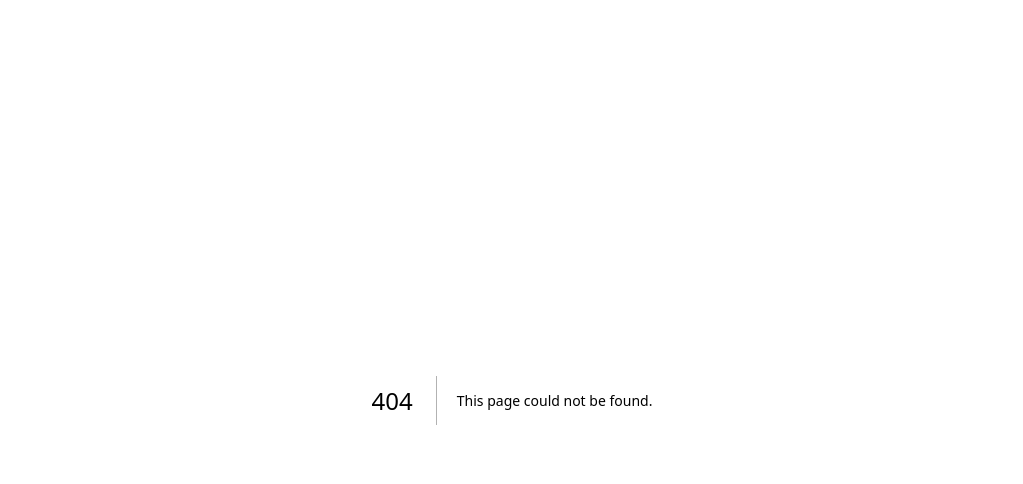
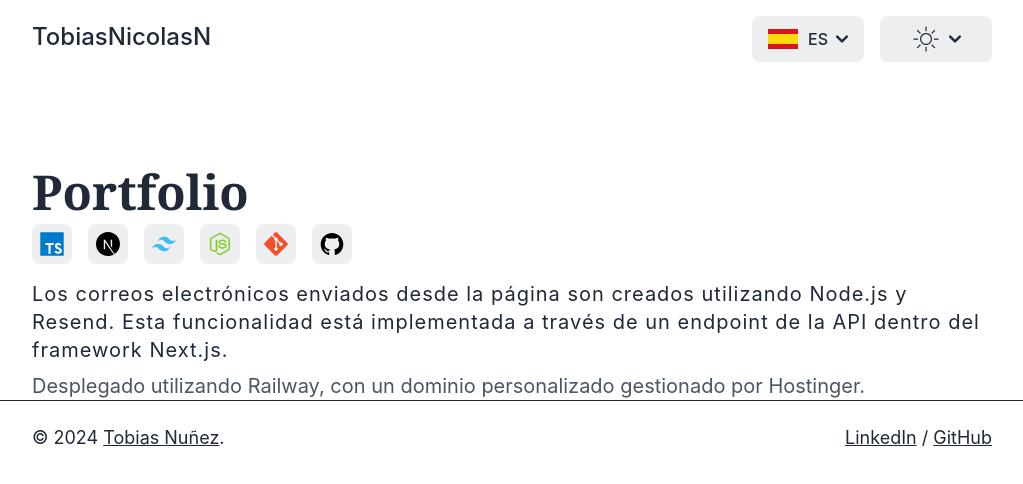
Before and after one commit to tobiasNicolasN/tobiasNPortfolio, a Next.js app: page /portfolio in a window 1280 px wide. Before the commit this address had no page. Shown: the top 484 px of the page, without its empty margins (128-1151 px from the left). Built offline with nearby package versions, Linux system fonts and the light colour scheme; what tailwindcss-animated would draw is missing.

Commit message:
portfolioPage started

```diff
--- /dev/null
+++ b/app/portfolio/page.tsx
@@ -0,0 +1,68 @@
+'use client';
+
+import { useLang } from '@/context/LanguageContext';
+import Footer from '@/src/Footer';
+import NavBar from '@/src/NavBar';
+import { projects } from '@/src/projectsArrays';
+
+export default function Portfolio() {
+  const { language } = useLang();
+  const lang = language === 'spanish';
+
+  return (
+    <div>
+      <div className="w-full flex flex-col items-center mt-20 md:mt-36 lg:mt-40">
+        <NavBar />
+        <main className="flex w-11/12 md:w-10/12 lg:w-10/12 xl:w-9/12 2xl:w-7/12 flex-col justify-center font-sans">
+          <div className="animate-fade-right animate-once animate-duration-[400ms] animate-delay-100 animate-ease-in"></div>
+          <h1 className="text-2xl md:text-3xl lg:text-4xl xl:text-5xl mt-2 font-semibold font-mono text-gray-800 dark:text-gray-200 animate-fade-right animate-once animate-duration-[400ms] animate-delay-100 animate-ease-in">
+            Portfolio
+          </h1>
+          <div className="flex gap-4 mt-2">
+            {projects[0].svg.map((svg, index) => (
+              <div
+                key={index}
+                className="bg-button-light dark:bg-button p-2 rounded-lg"
+              >
+                <div className="w-6 h-6">{svg}</div>
+              </div>
+            ))}
+          </div>
+          <h1 className="text-sm md:text-base lg:text-lg xl:text-xl tracking-wider mt-4 text-gray-800 dark:text-gray-200 animate-fade-right animate-once animate-duration-[400ms] animate-delay-100 animate-ease-in ">
+            {lang
+              ? 'Los correos electrónicos enviados desde la página son creados utilizando Node.js y Resend. Esta funcionalidad está implementada a través de un endpoint de la API dentro del framework Next.js.'
+              : 'Emails sent from the page are created using Node.js and Resend. This functionality is implemented through an API endpoint within the Next.js framework .'}
+          </h1>
+          <h1 className="text-sm md:text-base lg:text-lg xl:text-xl tracking-tracking-wider mt-2 text-gray-600 dark:text-gray-300 animate-fade-right animate-once animate-duration-[400ms] animate-delay-100 animate-ease-in">
+            {lang ? (
+              <>
+                Desplegado utilizando{' '}
+                <a target="_blank" href="https://railway.app">
+                  Railway
+                </a>
+                , con un dominio personalizado gestionado por{' '}
+                <a target="_blank" href="https://www.hostinger.com.ar/">
+                  Hostinger
+                </a>
+                .
+              </>
+            ) : (
+              <>
+                Deployed using{' '}
+                <a target="_blank" href="https://railway.app" className='text-second-light dark:text-second-light'>
+                  Railway
+                </a>
+                , featuring a custom domain managed by{' '}
+                <a target="_blank" href="https://www.hostinger.com.ar/" className='text-second-light dark:text-second-light'>
+                  Hostinger
+                </a>
+                .
+              </>
+            )}
+          </h1>
+        </main>
+      </div>
+      <Footer />
+    </div>
+  );
+}
--- a/src/NavBar.tsx
+++ b/src/NavBar.tsx
@@ -9,6 +9,8 @@ import SVGDark from '../public/images/dark.svg';
 import SVGLight from '../public/images/light.svg';
 import SVGSystem from '../public/images/system.svg';
 import ThemeDropDown from './ThemeDropDown';
+import { usePathname } from 'next/navigation';
+import LinkNext from 'next/link'
 
 function NavBar() {
   const { language, setLanguage } = useLang();
@@ -17,6 +19,8 @@ function NavBar() {
   const [mounted, setMounted] = useState(false);
   const { setTheme, resolvedTheme } = useTheme();
   const [systemMode, setSystemMode] = useState<string>('true'); // Valor por defecto
+  const pathname = usePathname()
+  const isHome = pathname === "/"
 
   // Desactiva el scroll de la pagina cuando se abre el menu
   useEffect(() => {
@@ -204,16 +208,15 @@ function NavBar() {
       <div className="w-full py-1 flex flex-col items-center fixed bg-bg-light dark:bg-bg top-0 z-40">
         <div className="flex md:justify-between md:items-center mt-2 mb-2 w-11/12 md:w-10/12 lg:w-10/12 xl:w-9/12 2xl:w-7/12 font-sans text-gray-800 dark:text-gray-200">
           <div className="md:flex md:items-center gap-2">
-            <Link
+            <LinkNext
               href="/"
-              to=""
               className="text-xl md:text-2xl lg:text-2xl font-medium hover:text-offset-second-light dark:hover:text-offset-second ease-in duration-300"
             >
               TobiasNicolasN
-            </Link>
+            </LinkNext>
           </div>
           <ul className="hidden lg:flex items-center justify-center gap-4">
-            <li>
+            <li className={isHome ? "" : "hidden"}>
               <Link
                 className="group transition-all duration-200 ease-in-out text-xl"
                 href="/"
@@ -231,7 +234,7 @@ function NavBar() {
                 </span>
               </Link>
             </li>
-            <li>
+            <li className={isHome ? "" : "hidden"}>
               <Link
                 className="group transition-all duration-200 ease-in-out text-xl"
                 href="/"
@@ -249,7 +252,7 @@ function NavBar() {
                 </span>
               </Link>
             </li>
-            <li>
+            <li className={isHome ? "" : "hidden"}>
               <Link
                 className="group transition-all ease-in-out text-xl"
                 href="/"
--- a/src/Projects.tsx
+++ b/src/Projects.tsx
@@ -1,6 +1,7 @@
 'use client';
 import { useLang } from '@/context/LanguageContext';
 import { IProjects } from './projectsArrays';
+import Link from 'next/link';
 
 interface IProjectsProps{
   projects: IProjects[]
@@ -13,7 +14,7 @@ function Projects({projects}: IProjectsProps) {
   return (
       <div className={`flex flex-col lg:flex-row gap-6 duration-300 mt-6`}>
         {projects.map((data, index) => (
-          <div
+          <Link href={`/${data.name.toLocaleLowerCase()}`}
           key={index}
             className="flex flex-col rounded-lg items-center bg-button-light dark:bg-button hover:ring-2 ring-second-light dark:ring-second bg-opacity-50 w-full lg:w-1/2 hover:bg-opacity-100 hover:scale-105 duration-300 cursor-pointer"
           >
@@ -30,7 +31,7 @@ function Projects({projects}: IProjectsProps) {
                   {lang ? data.description[0] : data.description[1]}
                 </h1>
             </div>
-          </div>
+          </Link>
         ))}
       </div>
   );
--- a/src/ThemeDropDown.tsx
+++ b/src/ThemeDropDown.tsx
@@ -7,11 +7,15 @@ import { useTheme } from 'next-themes';
 
 interface IThemeDropDownProps {
   systemMode: string;
-  mounted: boolean
+  mounted: boolean;
   updateSystemMode: (value: string) => void;
 }
 
-function ThemeDropDown({ systemMode, updateSystemMode, mounted }: IThemeDropDownProps) {
+function ThemeDropDown({
+  systemMode,
+  updateSystemMode,
+  mounted,
+}: IThemeDropDownProps) {
   const { setTheme, resolvedTheme } = useTheme();
   const [isOpen, setIsOpen] = useState(false);
 
@@ -37,10 +41,17 @@ function ThemeDropDown({ systemMode, updateSystemMode, mounted }: IThemeDropDown
         aria-label="Toggle theme"
       >
         <div className="w-[30.1px]" style={{ aspectRatio: '16/9' }}>
-        {
-          (mounted) ? resolvedTheme === 'dark' ? <SVGDark /> : <SVGLight /> : <div className='text-gray-800 dark:text-gray-200'><SVGSystem/></div>
-        }
-
+          {mounted ? (
+            resolvedTheme === 'dark' ? (
+              <SVGDark />
+            ) : (
+              <SVGLight />
+            )
+          ) : (
+            <div className="text-gray-800 dark:text-gray-200">
+              <SVGSystem />
+            </div>
+          )}
         </div>
         <span className="group-hover:text-second-light dark:group-hover:text-second duration-300">
           <svg
@@ -71,14 +82,27 @@ function ThemeDropDown({ systemMode, updateSystemMode, mounted }: IThemeDropDown
               <button
                 aria-label="Toggle theme"
                 onClick={() => {
-                  setTheme(resolvedTheme === 'dark' ? 'light' : 'dark'),
+                  setTheme('dark'), updateSystemMode('false'), setIsOpen(false);
+                }}
+                className="px-4 py-2 w-full hover:bg-offset-button-light dark:hover:bg-gray-700 inline-flex items-center justify-center"
+              >
+                <div className={`w-[30.1px] ${systemMode === "false" && resolvedTheme === "dark" ? "text-second-light dark:text-second" : ""}`} style={{ aspectRatio: '16/9' }}>
+                  <SVGDark />
+                </div>
+              </button>
+            </li>
+            <li>
+              <button
+                aria-label="Toggle theme"
+                onClick={() => {
+                  setTheme('light'),
                     updateSystemMode('false'),
                     setIsOpen(false);
                 }}
                 className="px-4 py-2 w-full hover:bg-offset-button-light dark:hover:bg-gray-700 inline-flex items-center justify-center"
               >
-                <div className="w-[30.1px]" style={{ aspectRatio: '16/9' }}>
-                  {resolvedTheme !== 'dark' ? <SVGDark /> : <SVGLight />}
+                <div className={`w-[30.1px] ${systemMode === "false" && resolvedTheme === "light" ? "text-second-light dark:text-second" : ""}`} style={{ aspectRatio: '16/9' }}>
+                  <SVGLight />
                 </div>
               </button>
             </li>
--- a/src/projectsArrays.tsx
+++ b/src/projectsArrays.tsx
@@ -66,4 +66,5 @@ const portfolio: IProjects = {
   ],
 };
 
+// 0 portfolio, 1 cashTracker
 export const projects: IProjects[] = [portfolio, cashTracker];
```
